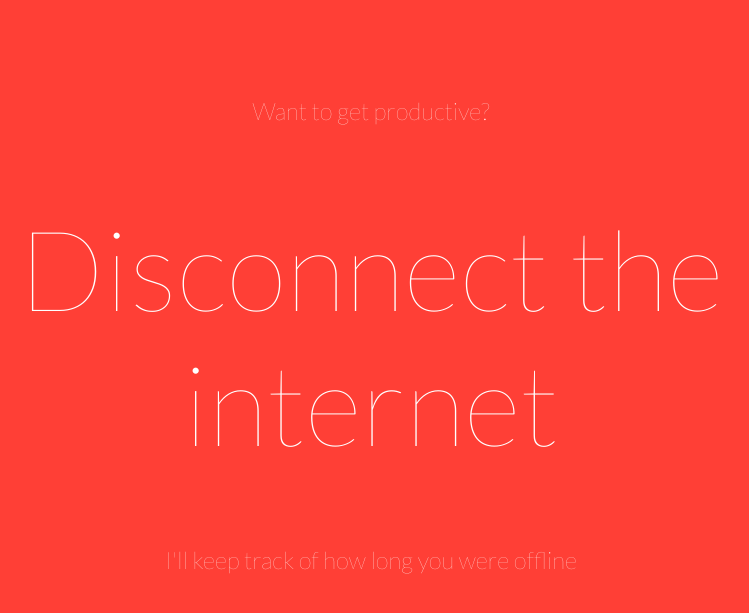
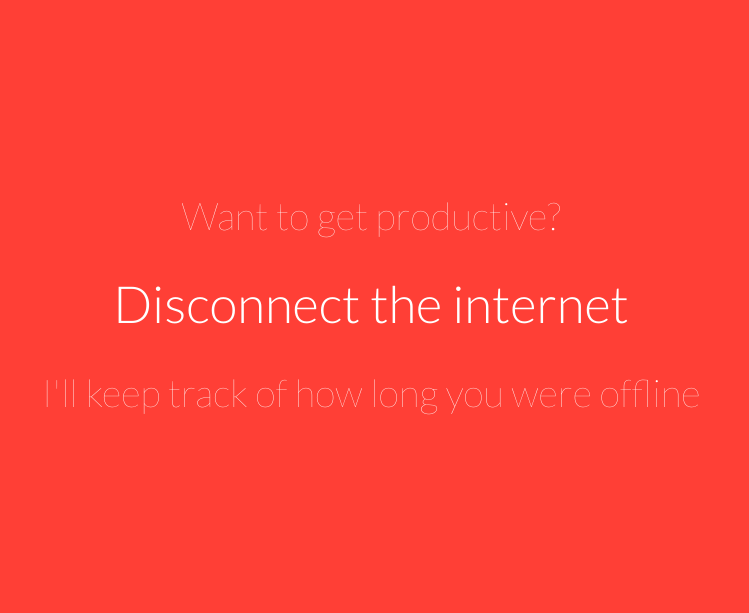
Before and after one commit to githubber/ahmads.github.com, a Jekyll site: the page offliner/index.html, which Jekyll copies as it is, in a window 1280 px wide. Shown: the top 613 px of the page, without its empty margins (269-1018 px from the left). Built offline with Jekyll 4.4.1, drawn with Linux system fonts in a browser that asks for light colours; Markdown is read by kramdown in place of the engine named in the settings.

Commit message:
offliner mobile

```diff
--- a/offliner/index.html
+++ b/offliner/index.html
@@ -1,5 +1,8 @@
 <html>
 	<head>
+	<meta name="viewport" content="width=device-width, initial-scale=1">
+
+	<title>Offliner by @a7mads</title>
 
 	<script src="offline.min.js"></script>
 
@@ -8,21 +11,28 @@
 
 	<style>
 
+	*, *:before, *:after {
+		-moz-box-sizing: border-box;
+		-webkit-box-sizing: border-box;
+		box-sizing: border-box;
+	}
+
 
 	body {
 		background-color: #FF3F36;
 		font-family: 'Lato', sans-serif;
+		font-size: 160%;
 		color: white;
-		max-width: 750px;
-		margin-right: auto;
-		margin-left: auto;
-		margin-top: 6em;
+		margin: 0 auto;
+	  max-width: 960px;
+	  width: 90%;		margin-right: auto;
+		margin-top: 15%;
 		text-align: center;
+		text-rendering: optimizeLegibility;
 	}
 
 	h1 {
-		font-weight: 100;
-		font-size: 7em;
+		font-weight: 300;
 	}
 
 	h2 {
@@ -30,7 +40,8 @@
 	}
 
 	.button-container {
-		margin: 3em;
+		margin-top: 3em;
+		margin-bottom: 3em;
 	}
 
 	.button {
@@ -38,8 +49,35 @@
 		border: 3px solid;
 		padding: .5em 2em;
 		border-radius: 10px;
-		font-size: 1.6em;
+		font-size: 1em;
 		color: white;
+	}
+
+	.desktop {
+		display: inherit;
+	}
+
+	.mobile {
+		display: none;
+	}
+
+	@media screen and (max-width: 640px) {
+
+		h1 {
+			font-weight: 400;
+		}
+
+		h2 {
+			font-weight: 300;
+		}
+
+		.desktop {
+			display: none;
+		}
+
+		.mobile {
+			display: inherit;
+		}
 	}
 
 	</style>
@@ -52,7 +90,9 @@
 
 			<h2>Want to get productive?</h2>
 
-			<h1>Disconnect the internet</h1>
+			<h1 class="desktop">Disconnect the internet</h1>
+			<h1 class="mobile">Turn on Airplane mode</h1>
+
 			<h2>I'll keep track of how long you were offline</h2>
 		</div>
 
```
